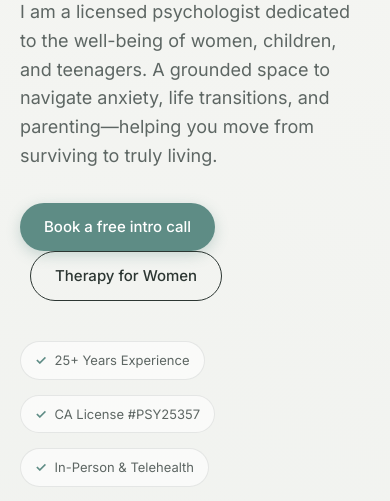
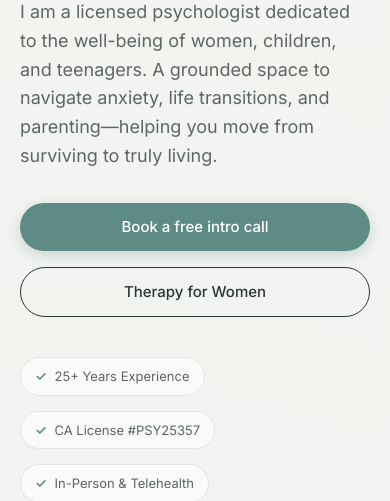
Before and after one commit to fotisan/preview-charlottetilson.com, a plain HTML site: page index.html in a window 390 px wide. Shown: the part 347-848 px from the top of the page. Drawn offline with nearby package versions, Linux system fonts and the light colour scheme; a web font is replaced by a local one.

Commit message:
Update styles.css

```diff
--- a/styles.css
+++ b/styles.css
@@ -89,14 +89,13 @@ a:hover{ color: var(--accent); }
 .hero-card{ position: relative; }
 .hero-image{ border-radius: 12px; box-shadow: var(--shadow); width: 100%; height: auto; object-fit: cover; aspect-ratio: 4/3; }
 
-/* --- Η ΑΛΛΑΓΗ ΕΙΝΑΙ ΕΔΩ (bottom: -90px) --- */
 .hero-card-body{
   background: #fff;
   padding: 20px;
   border-radius: 12px;
   box-shadow: var(--shadow);
   position: absolute;
-  bottom: -90px; /* ΑΛΛΑΧΤΗΚΕ ΑΠΟ -30px ΣΕ -90px ΓΙΑ ΝΑ ΠΑΕΙ ΠΙΟ ΚΑΤΩ */
+  bottom: -90px;
   left: -30px;
   max-width: 320px;
   border: 1px solid var(--line);
@@ -189,4 +188,17 @@ a:hover{ color: var(--accent); }
   .nav-panel.open{ display: flex; }
   .nav-toggle{ display: block; }
   .nav-cta{ width: 100%; text-align: center; }
+
+  /* --- FIX ΓΙΑ BUTTONS ΣΤΟ HERO (MOBILE) --- */
+  .hero-actions {
+    display: flex;
+    flex-direction: column;
+    gap: 16px; /* Κενό μεταξύ των κουμπιών */
+  }
+  .hero-actions .btn {
+    width: 100%; /* Πλήρες πλάτος για καλύτερη αίσθηση αφής */
+  }
+  .hero-actions .btn-ghost {
+    margin-left: 0; /* Αφαίρεση του αριστερού περιθωρίου που έχει στο desktop */
+  }
 }
```
